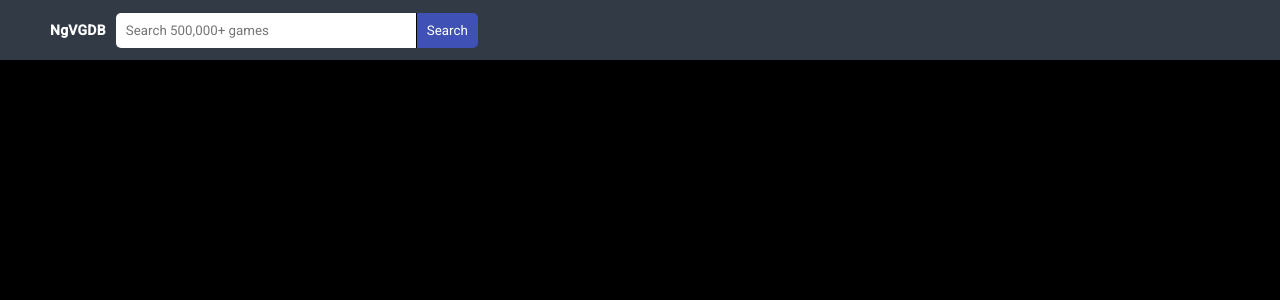
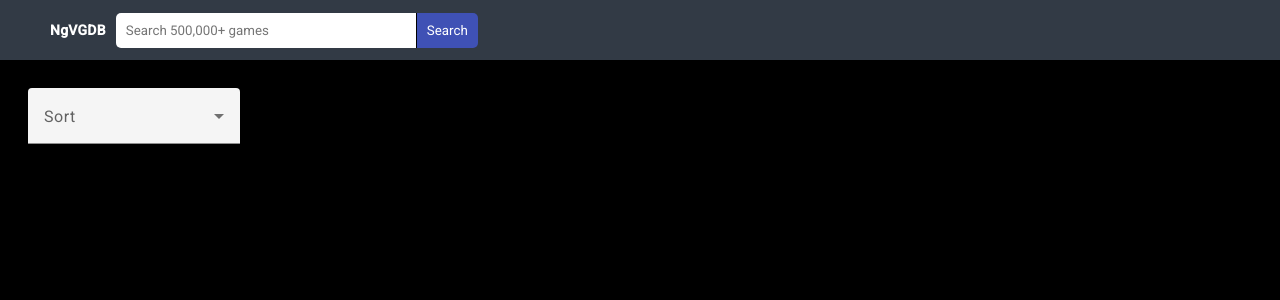
Before and after one commit to Alex-dev1356/Angular11_BuildFromScratchToFinish, an Angular app in the folder ng-video-game-db/: page / in a window 1280 px wide. Shown: the top 300 px of the page. Built offline with nearby package versions, Linux system fonts and the light colour scheme; what angular-gauge would draw is missing.

Commit message:
Implementing Filter in our Home Component used for filtering the games which will be displayed on the homepage

```diff
--- a/ng-video-game-db/src/app/home/home.component.html
+++ b/ng-video-game-db/src/app/home/home.component.html
@@ -1 +1,21 @@
-<p>home works!</p>
+<div class="filters">
+    <mat-form-field>
+        <mat-label>Sort</mat-label>
+
+        <!-- For Our Selection -->
+        <mat-select
+        panelClass="sort-select"
+        [(ngModel)]="sort"
+        >
+
+            <mat-option value="name">Name</mat-option>
+            <mat-option value="-released">Released</mat-option>
+            <mat-option value="-added">Added</mat-option>
+            <mat-option value="-created">Created</mat-option>
+            <mat-option value="-updated">Updated</mat-option>
+            <mat-option value="-rating">Rating</mat-option>
+            <mat-option value="metacritic">Metacritic</mat-option>
+
+        </mat-select>
+    </mat-form-field>
+</div>
--- a/ng-video-game-db/src/app/home/home.component.scss
+++ b/ng-video-game-db/src/app/home/home.component.scss
@@ -0,0 +1,38 @@
+.filters{
+    max-width: 1200;
+    margin: 20px auto;
+    padding-left: 20px;
+}
+
+.mdc-text-field--filled{
+    background-color: #3f51b5 !important;
+}
+
+//We use ng-deep selector when we want to select some of the components which are generated from for example Mat in our case Mat-Select
+::ng-deep{
+    .mat-form-field-infix{
+        background-color: #3f51b5 !important;
+    }
+
+    .mat-select-value,
+    .mat-select-arrow,
+    .mat-form-field-hide-placeholder .mat-select-placeholder,
+    .mat-form-field-appearance-legacy .mat-form-field-label{
+        color: #fff !important;
+        opacity: 1;
+    }
+
+    .mat-form-field-infix{
+        border-color: #fff;
+        border-top: none;
+        padding-left: 5px !important;
+    }
+
+    .mat-form-field-appearance-legacy .mat-form-field-label{
+        padding-left: 5px;
+    }
+
+    .mat-form-field-appearance-legacy .mat-form-field-underline{
+        background-color: #fff !important;
+    }
+}
--- a/ng-video-game-db/src/app/home/home.component.ts
+++ b/ng-video-game-db/src/app/home/home.component.ts
@@ -6,5 +6,6 @@ import { Component } from '@angular/core';
   styleUrls: ['./home.component.scss']
 })
 export class HomeComponent {
+public sort !: string;
 
 }
```
Also changed, not shown: 1 other file (tests, documents, lock files or other folders).
